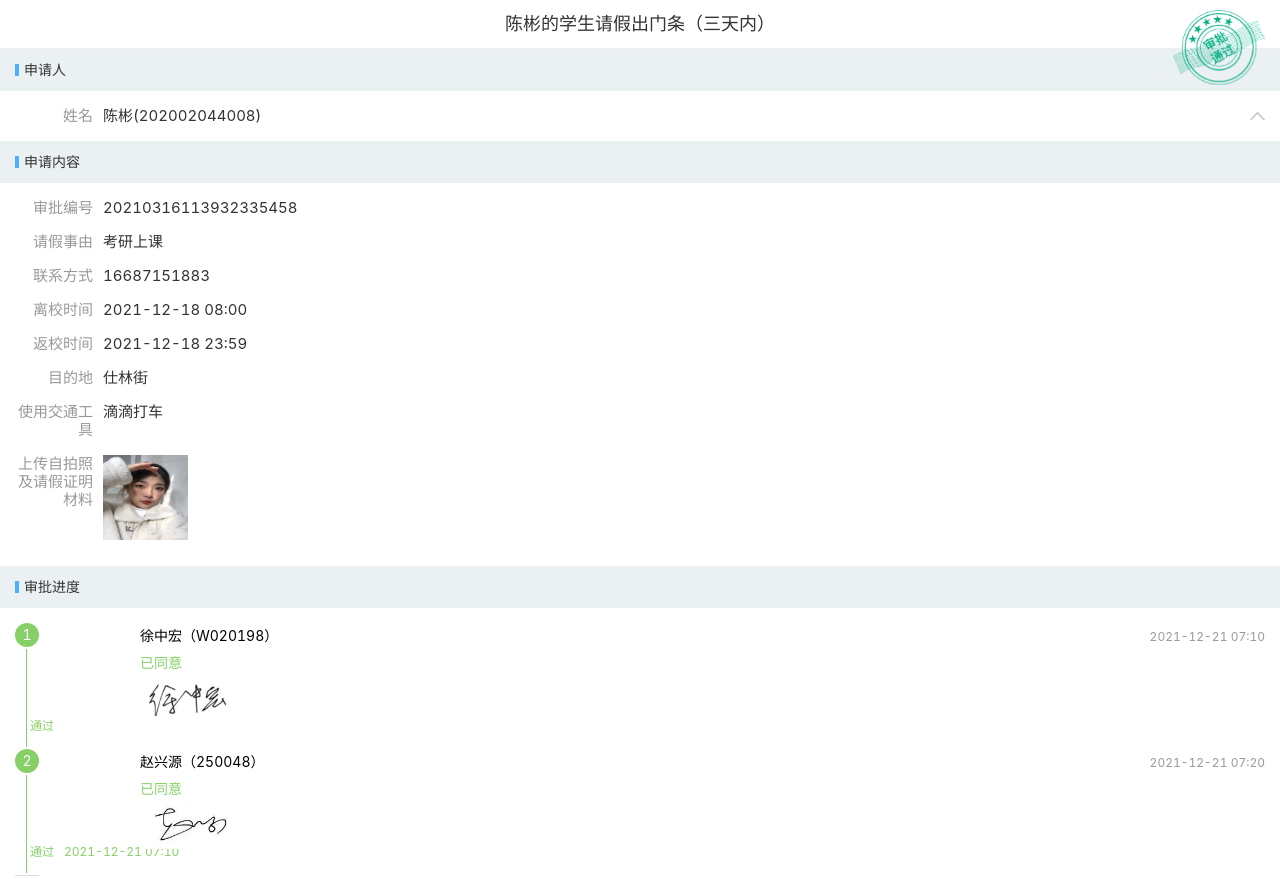
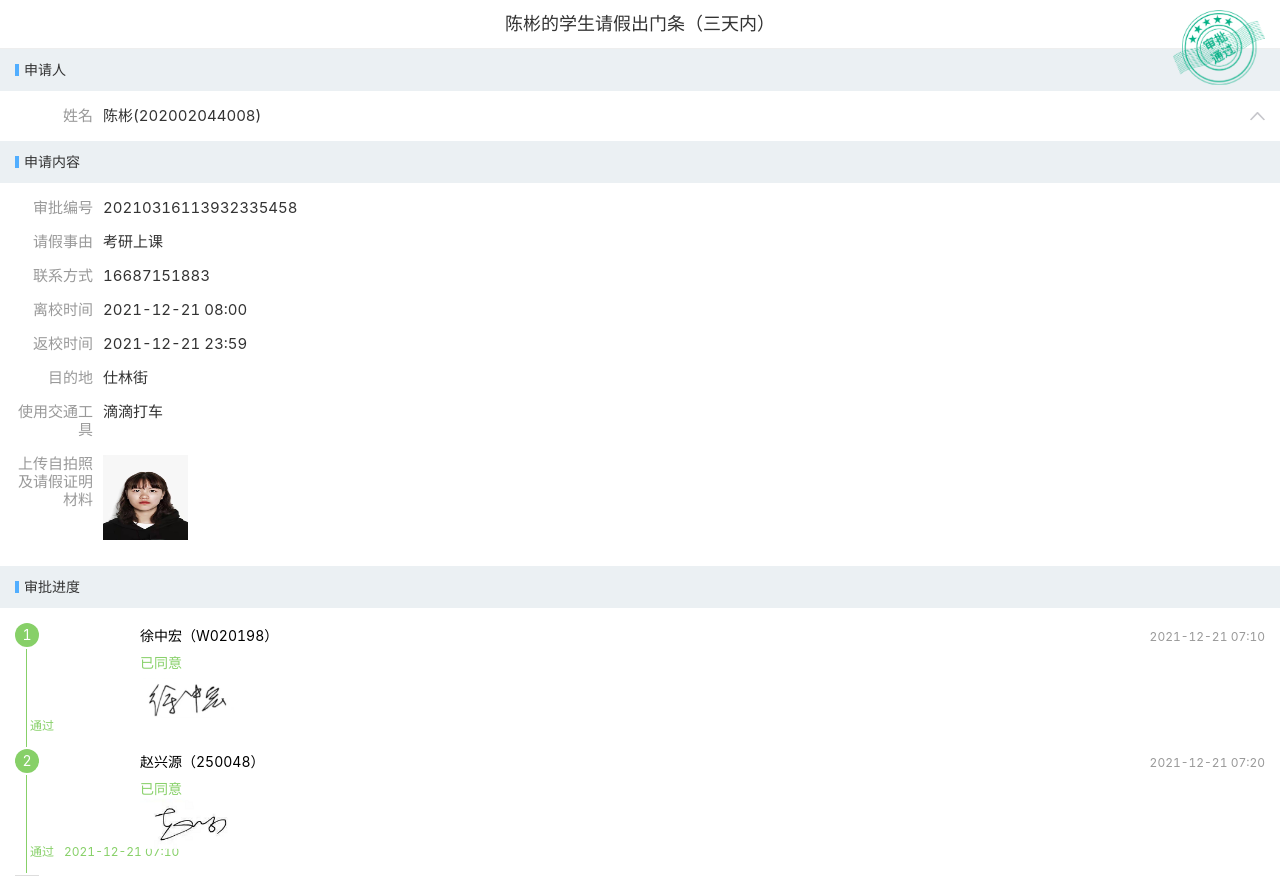
Before and after one commit to yibanjiatiao1/al18, a plain HTML site: page index.html in a window 1280 px wide. Shown: the top 879 px of the page. Drawn offline with Linux system fonts and the light colour scheme; a script that the page names is missing.

Commit message:
Update index.html

```diff
--- a/index.html
+++ b/index.html
@@ -129,12 +129,12 @@
          <div class="hx-detail-item">
           <span class="hx-detail-item-label">离校时间</span>
           <div class="hx-detail-item-field">
-           2021-12-18 08:00          </div>
+           2021-12-21 08:00          </div>
          </div>
          <div class="hx-detail-item">
           <span class="hx-detail-item-label">返校时间</span>
           <div class="hx-detail-item-field">
-           2021-12-18 23:59          </div>
+           2021-12-21 23:59          </div>
          </div>
          <div class="hx-detail-item">
           <span class="hx-detail-item-label">目的地</span>
@@ -150,7 +150,7 @@
           <span class="hx-detail-item-label">上传自拍照及请假证明材料</span>
           <div class="hx-detail-item-field">
            <div class="hx-detail-image">
-            <img src="./工作流_files/al.jpg" alt="" style="margin-right: 10px; width: 84.6667px;
+            <img src="./工作流_files/cb.jpg" alt="" style="margin-right: 10px; width: 84.6667px;
     height: 84.6667px; margin-bottom: 10px;">
            </div>
           </div>
```
